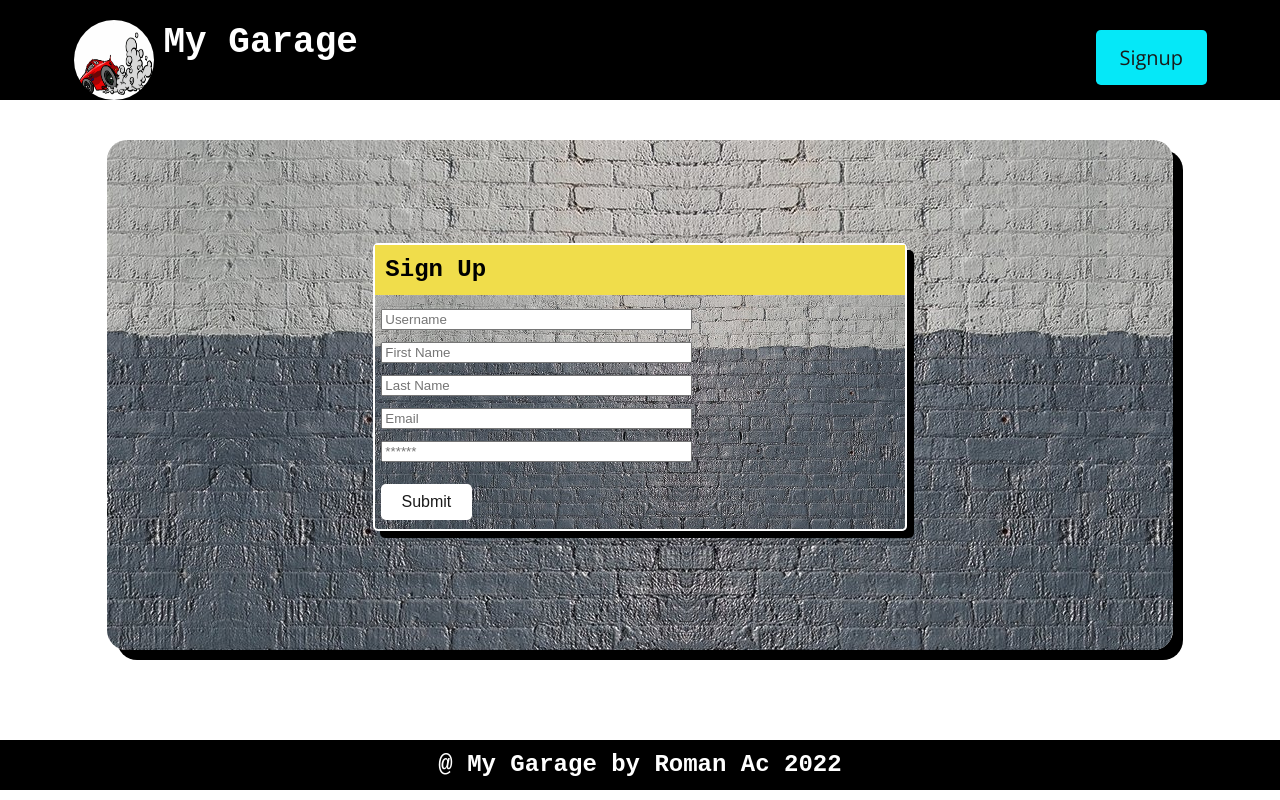
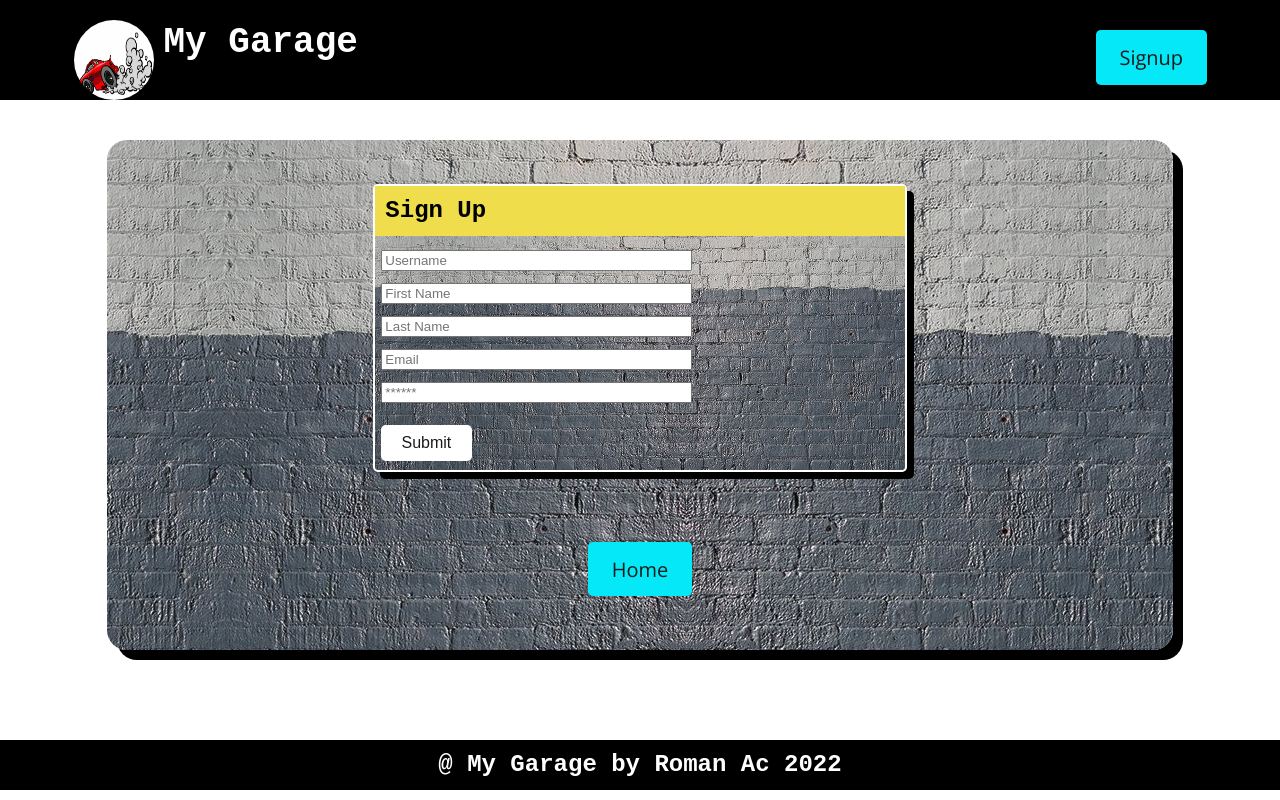
Before and after one commit to roman-ac/my-garage-by-roman-ac, a React (Create React App) app in the folder client/: page /signup in a window 1280 px wide. Built offline with nearby package versions, Linux system fonts and the light colour scheme.

Commit message:
added home button on login and signup

```diff
--- a/client/src/pages/Login.js
+++ b/client/src/pages/Login.js
@@ -43,6 +43,7 @@ const Login = (props) => {
   return (
     <main className="homecontainer">
       <div className="garagecontainer col-12 col-lg-10">
+
           <div className="logincard">
             <h4 className="card-header">Login</h4>
             <div className="card-body">
@@ -80,12 +81,28 @@ const Login = (props) => {
               )}
 
               {error && (
-              <div className="my-3 p-3 bg-danger text-white">
+                <div className="my-3 p-3"
+                style ={{
+                  color: 'white'
+                }}
+                >
+                  <br/>
                   {error.message}
                 </div>
               )}
             </div>
           </div>
+            <br/>
+            <br/>
+          <div>
+            <>
+              <Link className="buttonsgup btn" to="/">
+                Home
+              </Link>
+            </>
+          </div>
+
+
       </div>
     </main>
   );
--- a/client/src/pages/Signup.js
+++ b/client/src/pages/Signup.js
@@ -49,7 +49,7 @@ const Signup = () => {
             {data ? (
               <p>
                 Success! You may now head{' '}
-                <Link to="/dashboard">back to the homepage.</Link>
+                <Link to="/dashboard">Welcome to your page.</Link>
               </p>
             ) : (
               <form onSubmit={handleFormSubmit}>
@@ -104,11 +104,25 @@ const Signup = () => {
             )}
 
             {error && (
-              <div className="my-3 p-3 bg-danger text-white">
+              <div className="my-3 p-3"
+              style ={{
+                color: 'white'
+              }}
+              >
+               <br/>
                 {error.message}
               </div>
             )}
           </div>
+        </div>
+        <br/>
+        <br/>
+        <div>
+          <>
+            <Link className="buttonsgup btn" to="/">
+              Home
+            </Link>
+          </>
         </div>
       </div>
     </main>
```
Also changed, not shown: 1 other file (tests, documents, lock files or other folders). Lines whose indentation alone changed are shown as unchanged.
